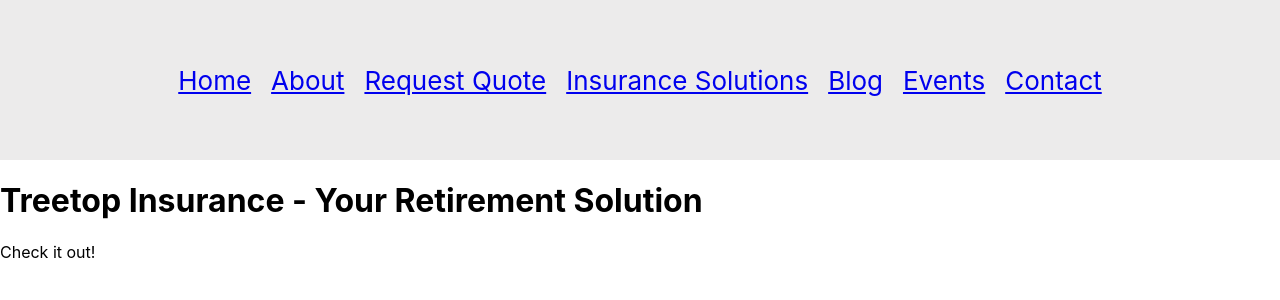
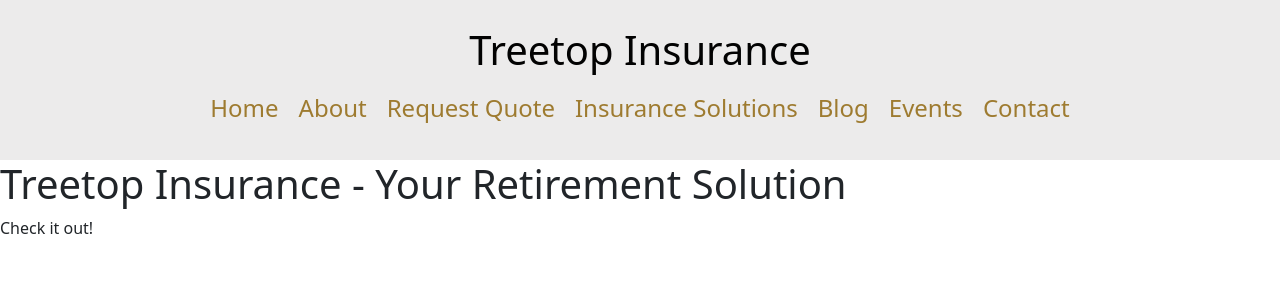
Before and after one commit to swanscon/treetop, a React (Create React App) app: page / in a window 1280 px wide. Shown: the top 300 px of the page. Built offline with nearby package versions, Linux system fonts and the light colour scheme.

Commit message:
Boostrap and Fontawesome implemented

```diff
--- a/package.json
+++ b/package.json
@@ -3,9 +3,15 @@
   "version": "0.1.0",
   "private": true,
   "dependencies": {
+    "@fortawesome/fontawesome-svg-core": "^6.4.0",
+    "@fortawesome/free-brands-svg-icons": "^6.4.0",
+    "@fortawesome/free-regular-svg-icons": "^6.4.0",
+    "@fortawesome/free-solid-svg-icons": "^6.4.0",
+    "@fortawesome/react-fontawesome": "^0.2.0",
     "@testing-library/jest-dom": "^5.16.5",
     "@testing-library/react": "^13.4.0",
     "@testing-library/user-event": "^13.5.0",
+    "bootstrap": "^5.2.3",
     "react": "^18.2.0",
     "react-dom": "^18.2.0",
     "react-router-dom": "^6.11.1",
--- a/src/App.js
+++ b/src/App.js
@@ -5,6 +5,7 @@ import {
   Link
 } from 'react-router-dom';
 import './styles/App.css';
+import './styles/Nav.css';
 import Home from './components/Home';
 import About from './components/About';
 import Quote from './components/Quote';
@@ -12,20 +13,47 @@ import Insurance from './components/Insurance';
 import Blog from './components/Blog';
 import Events from './components/Events';
 import Contact from './components/Contact';
+import { FontAwesomeIcon } from '@fortawesome/react-fontawesome';
+import { faBars } from '@fortawesome/free-solid-svg-icons';
 
 function App() {
   return (
     <Router>
       <div className="App">
         <header className="App-header">
-          <nav className="Nav-links">
-            <Link to="/">Home</Link>
-            <Link to="/about">About</Link>
-            <Link to="/quote">Request Quote</Link>
-            <Link to="/insurance">Insurance Solutions</Link>
-            <Link to="/blog">Blog</Link>
-            <Link to="/events">Events</Link>
-            <Link to="/contact">Contact</Link>
+          <h1>Treetop Insurance</h1>
+          {/* <nav className="navbar">
+            <button className="navbar-toggler" type="button"
+                    data-bs-toggle="collapse"
+                    data-bs-target="#navbarToggle">
+              <span className="navbar-toggler-icon"></span>
+            </button>
+            <div className="collapse" id="navbarToggle">
+              <Link to="/" className="dropdown-item">Home</Link>
+              <Link to="/about" className="dropdown-item">About</Link>
+              <Link to="/quote" className="dropdown-item">Request Quote</Link>
+              <Link to="/insurance" className="dropdown-item">Insurance Solutions</Link>
+              <Link to="/blog" className="dropdown-item">Blog</Link>
+              <Link to="/events" className="dropdown-item">Events</Link>
+              <Link to="/contact" className="dropdown-item">Contact</Link>
+            </div>
+          </nav> */}
+                <nav class="navbar navbar-expand-md Nav-links">
+                    <div class="container-fluid">
+                        <button class="navbar-toggler" type="button" data-bs-toggle="collapse" data-bs-target="#navbarToggler">
+                          <span class="navbar-toggler-icon"></span>
+                        </button>
+                  <div class="collapse navbar-collapse" id="navbarToggler">
+
+                  <Link to="/" className="dropdown-item">Home</Link>
+                  <Link to="/about" className="dropdown-item">About</Link>
+                  <Link to="/quote" className="dropdown-item">Request Quote</Link>
+                  <Link to="/insurance" className="dropdown-item">Insurance Solutions</Link>
+                  <Link to="/blog" className="dropdown-item">Blog</Link>
+                  <Link to="/events" className="dropdown-item">Events</Link>
+                  <Link to="/contact" className="dropdown-item">Contact</Link>
+                  </div>
+              </div>
           </nav>
         </header>
       </div>
--- a/src/components/Home.jsx
+++ b/src/components/Home.jsx
@@ -3,6 +3,7 @@ function Home(){
         <div className="home-page">
             <h1>Treetop Insurance - Your Retirement Solution</h1>
             <p>Check it out!</p>
+            <p><i class="fa-solid fa-bars"></i></p>
         </div>
     )
 }
--- a/src/index.js
+++ b/src/index.js
@@ -3,6 +3,11 @@ import ReactDOM from 'react-dom/client';
 import './styles/index.css';
 import App from './App';
 import reportWebVitals from './reportWebVitals';
+import 'bootstrap/dist/css/bootstrap.min.css';
+import 'bootstrap/dist/js/bootstrap.bundle.min';
+import FontAwesomeIcon from '@fortawesome/react-fontawesome';
+import { faBars } from '@fortawesome/free-solid-svg-icons';
+import { faYoutube } from '@fortawesome/free-brands-svg-icons';
 
 const root = ReactDOM.createRoot(document.getElementById('root'));
 root.render(
--- a/src/styles/App.css
+++ b/src/styles/App.css
@@ -1,18 +1,6 @@
 .App {
   text-align: center;
 }
-
-.App-logo {
-  height: 40vmin;
-  pointer-events: none;
-}
-
-@media (prefers-reduced-motion: no-preference) {
-  .App-logo {
-    animation: App-logo-spin infinite 20s linear;
-  }
-}
-
 .App-header {
   background-color: #ecebeb;
   min-height: 10rem;
@@ -23,21 +11,3 @@
   font-size: calc(10px + 2vmin);
   color: rgb(2, 2, 2);
 }
-
-.Nav-links {
-  color:rgb(158, 123, 48);
-}
-
-.Nav-links a {
-  margin-left: 10px;
-  margin-right: 10px;
-}
-
-@keyframes App-logo-spin {
-  from {
-    transform: rotate(0deg);
-  }
-  to {
-    transform: rotate(360deg);
-  }
-}
--- /dev/null
+++ b/src/styles/Nav.css
@@ -0,0 +1,9 @@
+.Nav-links {
+    color:rgb(158, 123, 48);
+    font-size: 1.5rem;
+  }
+
+  .Nav-links a {
+    margin-left: 10px;
+    margin-right: 10px;
+  }
```
Also changed, not shown: 1 other file (tests, documents, lock files or other folders).
